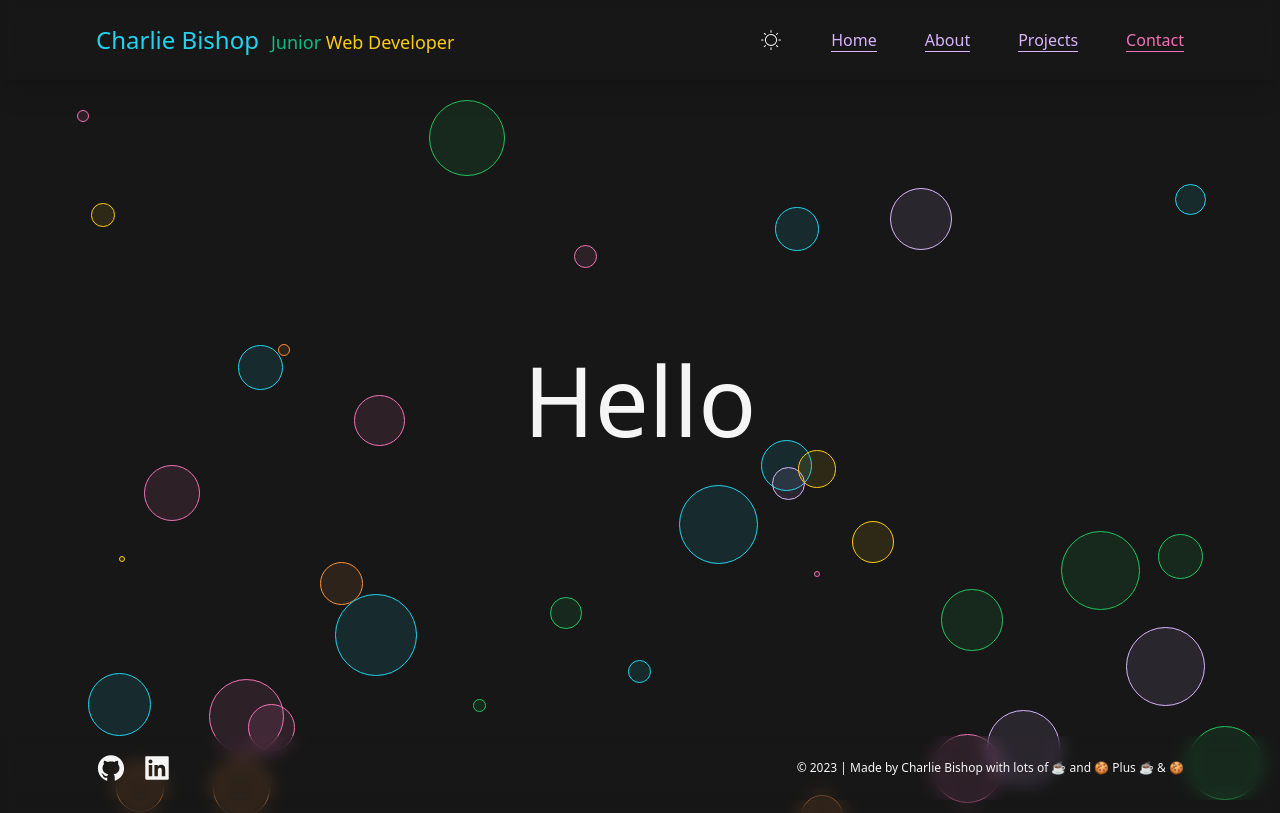
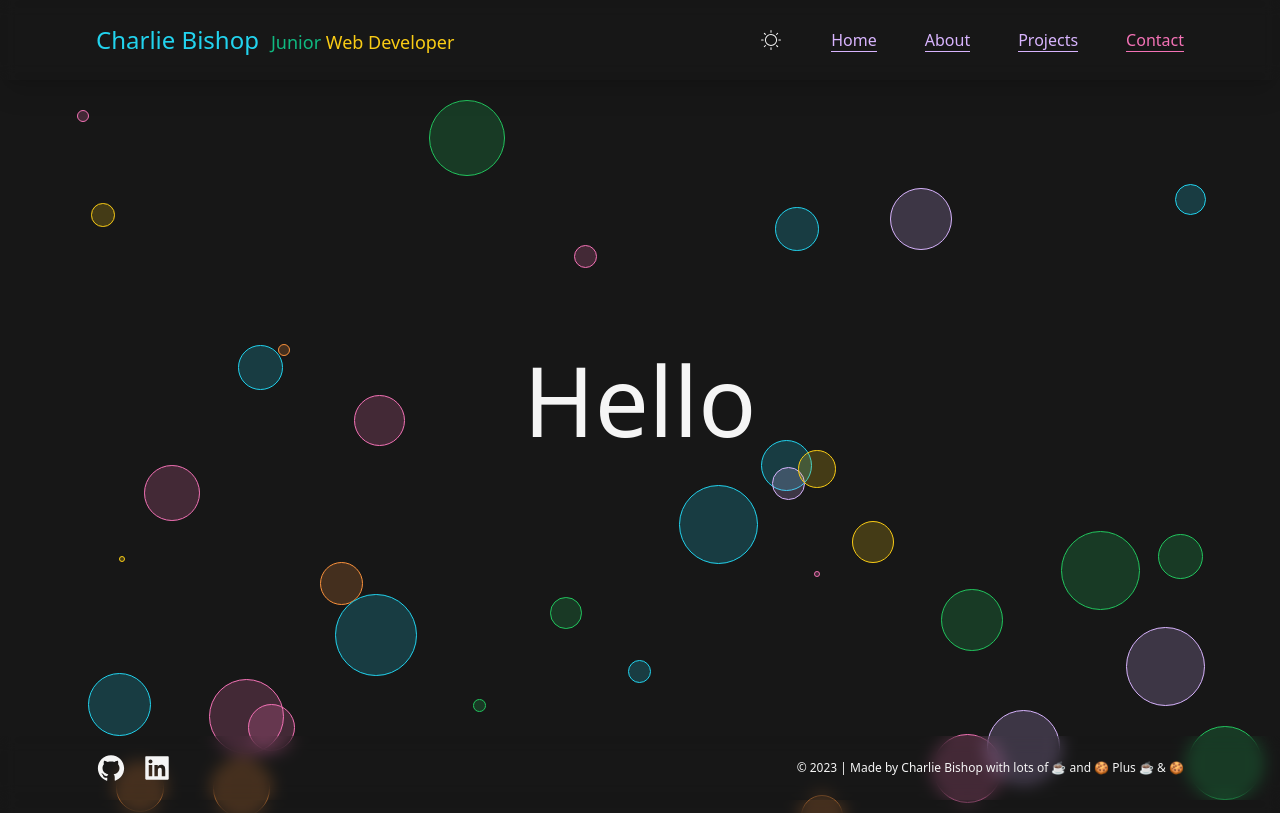
Before and after one commit to charlieBdev/portfolio, a Next.js app: page / in a window 1280 px wide. Shown: the top 813 px of the page. Built offline with nearby package versions, Linux system fonts and the light colour scheme.

Commit message:
add fade to bubbles

```diff
--- a/src/app/Components/Bubbles.jsx
+++ b/src/app/Components/Bubbles.jsx
@@ -83,8 +83,8 @@ export const Bubbles = ({ setActiveLink }) => {
 								width: bubble.radius,
 								height: bubble.radius,
 								borderRadius: '50%',
-								backgroundColor: `rgba(${bubble.color}, 0.1)`,
-								border: `1px solid rgba(${bubble.color}, 1)`,
+								backgroundColor: `rgba(${bubble.color}, ${0.2 - opacity})`,
+								border: `1px solid rgba(${bubble.color}, ${1 - opacity})`,
 								cursor: 'pointer',
 								zIndex: 0,
 							}}
```
